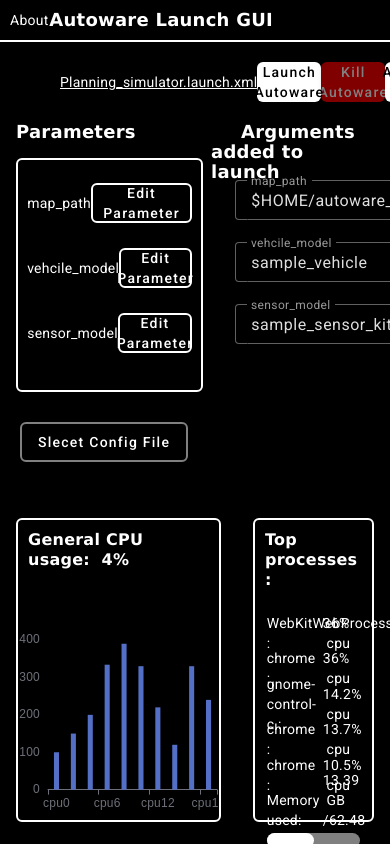
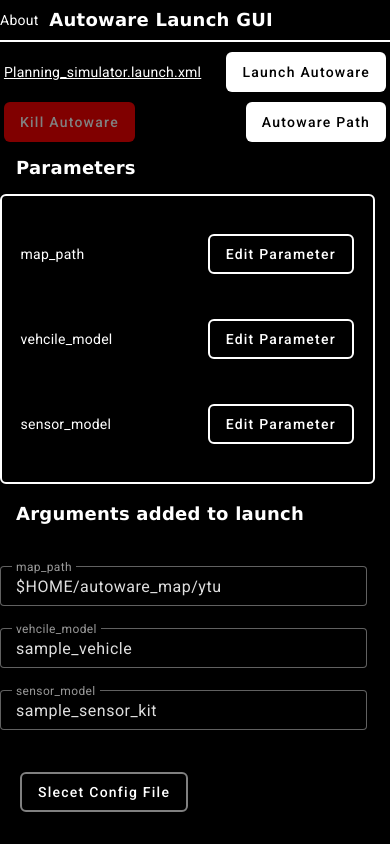
Before and after one commit to farrukh0913/Electron-Angular, an Angular app: page / in a window 390 px wide. Built offline with nearby package versions, Linux system fonts and the light colour scheme.

Commit message:
terminal commands running from electron

```diff
--- a/package.json
+++ b/package.json
@@ -5,8 +5,8 @@
   "scripts": {
     "ng": "ng",
     "start": "ng serve && cd .. && cd my-electron-be && nodemon index.js",
-    "electron-build": "ng build && electron .",
-    "electron": "electron .",
+    "electron-build": "ng build && electron . && cd .. && cd my-electron-be && nodemon index.js",
+    "electron": "electron . && cd .. && cd my-electron-be && nodemon index.js",
     "watch": "ng build --watch --configuration development",
     "test": "ng test",
     "package:win": "electron-packager . my-electron-app --platform=win32 --arch=x64 --out=dist --overwrite",
--- a/src/autoware/autoware.component.html
+++ b/src/autoware/autoware.component.html
@@ -1,29 +1,43 @@
+<div *ngIf="users?.length">
+  <h1>{{ users[0].name }}</h1>
+</div>
+
 <div class="main-container">
   <div class="toolbar">
     <div class="inner-section">
-        <span class="about">About</span>
-        <span class="title">Autoware Launch GUI</span>
+      <span>About</span>
+      <span class="bold">Autoware Launch GUI</span>
     </div>
   </div>
   <div class="button-container">
     <div class="buutons">
+      <div>
         <span>Planning_simulator.launch.xml</span>
-        <button mat-raised-button class="white-bg">Launch Autoware</button>
+        <button mat-raised-button class="white-bg" (click)="getUsers()">Launch Autoware</button>
+      </div>
+     <div>
       <button mat-raised-button class="red-bg">Kill Autoware</button>
       <button mat-raised-button class="white-bg">Autoware Path</button>
+     </div>
+
     </div>
   </div>
   <div class="parms-arg-conatiner">
     <div class="parms-arg-title">
+      <!-- <div class="parms-title">
+        <span> Parameters </span>
+      </div> -->
+      <!-- <div class="arg-title">
+        <span> Arguments added to launch </span>
+      </div> -->
+    </div>
+    <div class="params-arg-content">
+      <div class="new-params-conatiner">
         <div class="parms-title">
           <span> Parameters </span>
         </div>
-        <div class="arg-title">
-          <span> Arguments added to launch </span>
-        </div>
-      </div>
-      <div class="params-arg-content">
         <div class="params-conatiner">
+
           <div class="content-params">
             <span>map_path</span>
             <button mat-raised-button class="transperent-bg">
@@ -42,6 +56,11 @@
               Edit Parameter
             </button>
           </div>
+        </div>
+      </div>
+     <div class="new-args-conatiner">
+      <div class="arg-title">
+        <span> Arguments added to launch </span>
       </div>
       <div class="arg-conatiner">
         <div class="inputs">
@@ -67,6 +86,8 @@
           </mat-form-field>
         </div>
       </div>
+     </div>
+
     </div>
   </div>
   <div class="config-file">
--- a/src/autoware/autoware.component.scss
+++ b/src/autoware/autoware.component.scss
@@ -35,6 +35,11 @@
       span {
         color: white;
       }
+      .bold {
+        font-weight: 800;
+        font-size: 18px;
+        font-family: Verdana, Geneva, Tahoma, sans-serif;
+      }
     }
   }
   .button-container {
@@ -48,6 +53,12 @@
       display: flex;
       justify-content: space-between;
       align-items: center;
+      div{
+        display: flex;
+        justify-content: space-between;
+        width: 45%;
+        align-items: center;
+      }
       span{
         text-decoration: underline;
         color: white;
@@ -104,8 +115,11 @@
       display: flex;
       flex-direction: row;
       justify-content: space-between;
+      .new-params-conatiner{
+        width: 45%;
+        height: 100%;
         .params-conatiner {
-          width: 47%;
+          width: 100%;
           height: 100%;
           border: 2px solid white;
           border-radius: 6px;
@@ -133,8 +147,27 @@
             margin-top: -15px;
           }
         }
+        .parms-title,
+      .arg-title {
+        margin: 1rem;
+        color: white;
+        font-weight: 800;
+        font-size: 18px;
+        font-family: Verdana, Geneva, Tahoma, sans-serif;
+      }
+      }
+      .new-args-conatiner{
+        width: 45%;
+        height: 100%;
+        .arg-title {
+          margin: 1rem;
+          color: white;
+          font-weight: 800;
+          font-size: 18px;
+          font-family: Verdana, Geneva, Tahoma, sans-serif;
+        }
         .arg-conatiner {
-          width: 47%;
+          width: 95%;
           height: 100%;
           margin: 1rem;
           display: flex;
@@ -146,11 +179,13 @@
           }
         }
       }
+
+    }
   }
   .config-file {
     height: 40px;
     width: 100%;
-      margin-top: 50px;
+    margin-top: 80px;
     display: flex;
     justify-content: start;
     align-items: center;
@@ -254,3 +289,99 @@
     }
   }
 }
+
+
+
+
+
+@media only screen and (max-width: 920px) {
+  .button-container{
+    .buutons{
+      width: 100% !important;
+      margin-left: 0px !important;
+
+    }
+  }
+  .parms-arg-conatiner{
+    .params-arg-content{
+      display: flex;
+      flex-direction: column !important;
+      height: 400px !important;
+      .new-params-conatiner{
+        margin-top: 20px;
+
+        width: 100% !important;
+      }
+      .new-args-conatiner{
+        margin-top: 60px;
+        width: 100% !important;
+      }
+      .params-conatiner{
+        margin: 0rem !important ;
+        width: 95% !important;
+        .content-params{
+          height: 60px !important;
+
+        }
+        .content-params:first-child {
+          margin-top: 0px !important;
+        }
+
+      }
+      .arg-conatiner{
+        width: 95% !important;
+        margin: 0rem !important ;
+
+
+      }
+
+    }
+  }
+  .config-file{
+    margin: 0rem !important;
+    margin-top: 400px !important;
+  }
+  .charts-container{
+
+    flex-direction: column !important;
+    .chart-container {
+      width: 95% !important;
+      border: 2px solid white;
+      border-radius: 6px;
+      margin: 0 !important;
+      height: 350px !important;
+      margin-top: 15px !important;
+
+      .heading-container{
+        margin: 10px;
+        color: white;
+        font-weight: 600;
+        font-size: 16px;
+        font-family: Verdana, Geneva, Tahoma, sans-serif;
+      }
+      .chart-element{
+        width: 100%;
+        height: 300px !important;
+      }
+    }
+    .content-container {
+      width: 95% !important;
+      margin: 0 !important;
+      margin-top: 15px !important;
+
+    }
+  }
+  .button-container{
+    display: flex !important;
+
+    .buutons{
+      display: flex !important;
+      flex-direction: column;
+      div{
+        width: 98% !important;
+        margin-top: 10px;
+
+      }
+    }
+  }
+}
--- a/src/autoware/autoware.component.ts
+++ b/src/autoware/autoware.component.ts
@@ -4,11 +4,15 @@
 import {MatButtonModule} from '@angular/material/button';
 import {MatInputModule} from '@angular/material/input';
 import {MatFormFieldModule} from '@angular/material/form-field';
+import { HttpClient, HttpClientModule } from '@angular/common/http';
+import { CommonModule } from '@angular/common';
+
+export class MyModule {}
 
 @Component({
   selector: 'autoware-root',
   standalone: true,
-  imports: [MatButtonModule, MatFormFieldModule, MatInputModule],
+  imports: [CommonModule, HttpClientModule, MatButtonModule, MatFormFieldModule, MatInputModule],
   templateUrl: './autoware.component.html',
   styleUrl: './autoware.component.scss'
 })
@@ -16,11 +20,13 @@
 export class AutowareComponent {
   title = 'my-electron-app';
   charts: any;
+  users: any[] = [];
 
+  constructor(private http: HttpClient) {}
   @HostListener('window:resize', ['$event'])
 
   ngOnInit(): void {
-    this.renderChart()
+    this.renderChart();
   }
 
   onResize(event: Event): void {
@@ -85,4 +91,13 @@
     this.charts.setOption(option);
   }
 
+  getUsers() {
+    this.http.get('http://localhost:3000/users')
+      .subscribe((data: any) => {
+        console.log('data: ', data);
+        this.users = data
+        // handle the data
+      });
+  }
+
 }
```
Also changed, not shown: main.js (+11 -3 lines), 2 other files (tests, documents, lock files or other folders). Lines whose indentation alone changed are shown as unchanged.
